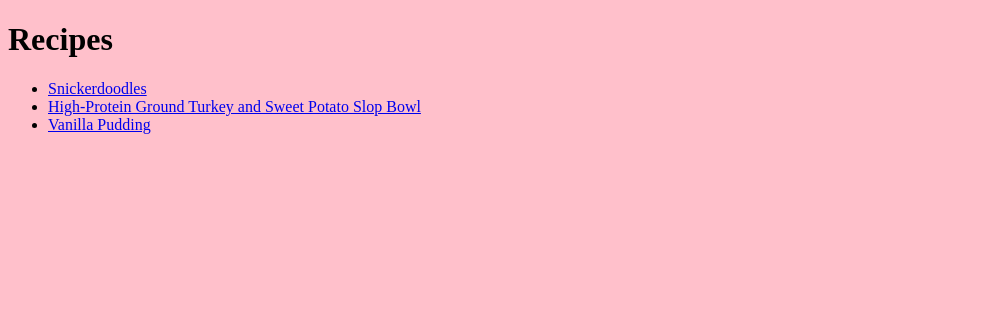
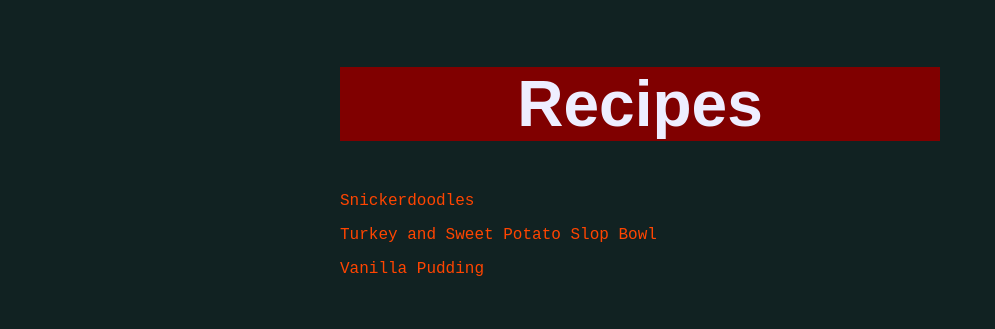
Before and after one commit to zacMartinez/odin-recipes, a plain HTML site: page index.html in a window 1280 px wide. Shown: the whole page, without its empty margins (0-995 px from the left). Drawn offline with Linux system fonts and the light colour scheme.

Commit message:
Add basic styles

```diff
--- a/css/style.css
+++ b/css/style.css
@@ -1,4 +1,56 @@
 * {
-    background-color: pink;
     box-sizing: border-box;
+    font-family: Arial, Helvetica, sans-serif
 }
+
+html {
+    background-color: #112222;
+    color: #eeeeff
+}
+
+body {
+    max-width: 600px;
+    margin: 0 auto;
+    padding: 24px 0;
+}
+
+h1 {
+    text-align: center;
+    font-size: 64px;
+}
+
+figure {
+    text-align: center;
+}
+
+img {
+    max-width: 480px;
+}
+
+a {
+    color: orangered;
+    text-decoration: none;
+}
+
+h1,
+h2,
+h3 {
+    padding: 0 8px;
+    background-color: maroon;
+}
+
+p,
+li,
+a,
+figcaption {
+    font-family: 'Courier New', Courier, monospace;
+}
+
+ul.navigation-links {
+    padding: 0;
+}
+
+.navigation-links li {
+    padding: 8px 0;
+    list-style-type: none;
+}
--- a/index.html
+++ b/index.html
@@ -8,9 +8,9 @@
     </head>
     <body>
         <h1>Recipes</h1>
-        <ul>
+        <ul class="navigation-links">
            <li><a href="./recipes/snickerdoodles.html">Snickerdoodles</a></li>
-           <li><a href="./recipes/slop-bowl.html">High-Protein Ground Turkey and Sweet Potato Slop Bowl</a></li>
+           <li><a href="./recipes/slop-bowl.html">Turkey and Sweet Potato Slop Bowl</a></li>
            <li><a href="./recipes/vanilla-pudding.html">Vanilla Pudding</a></li>
         </ul>
     </body>
```
Also changed, not shown: recipes/slop-bowl.html (+1 -1 lines).
